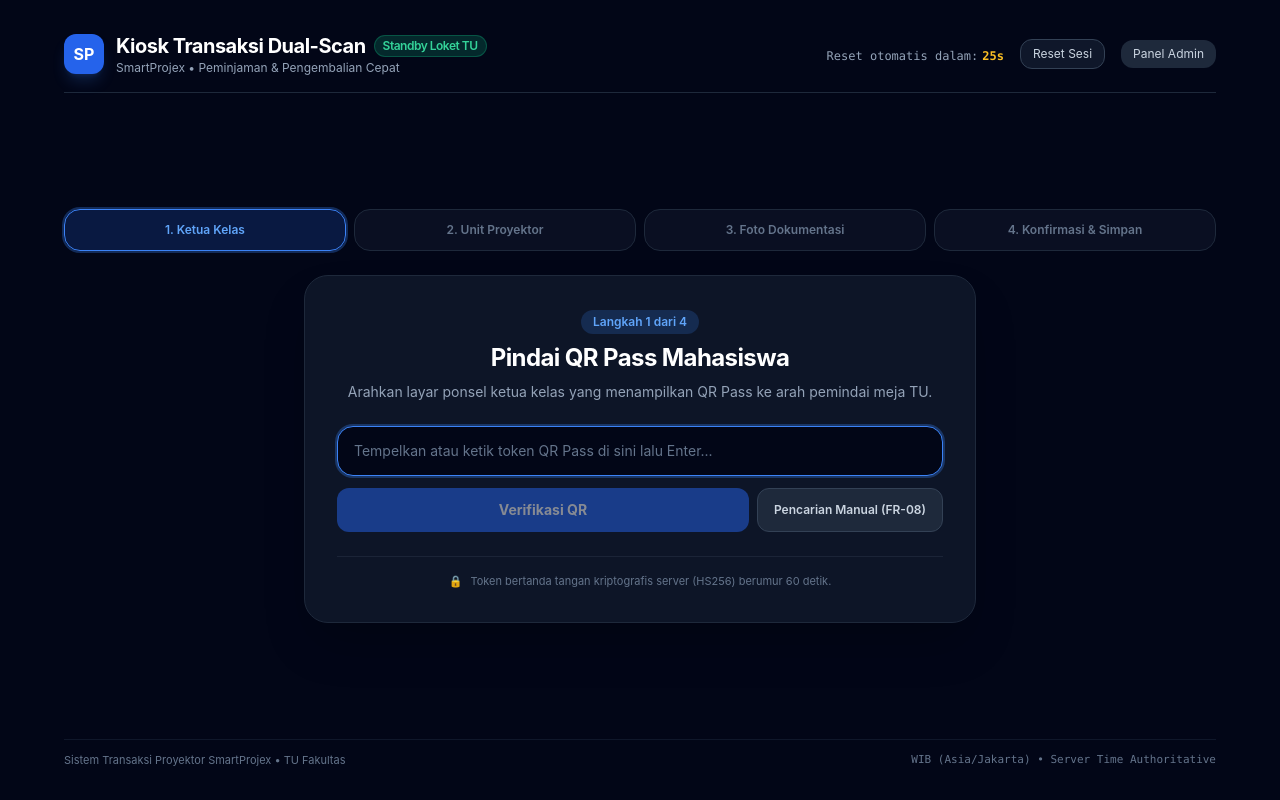
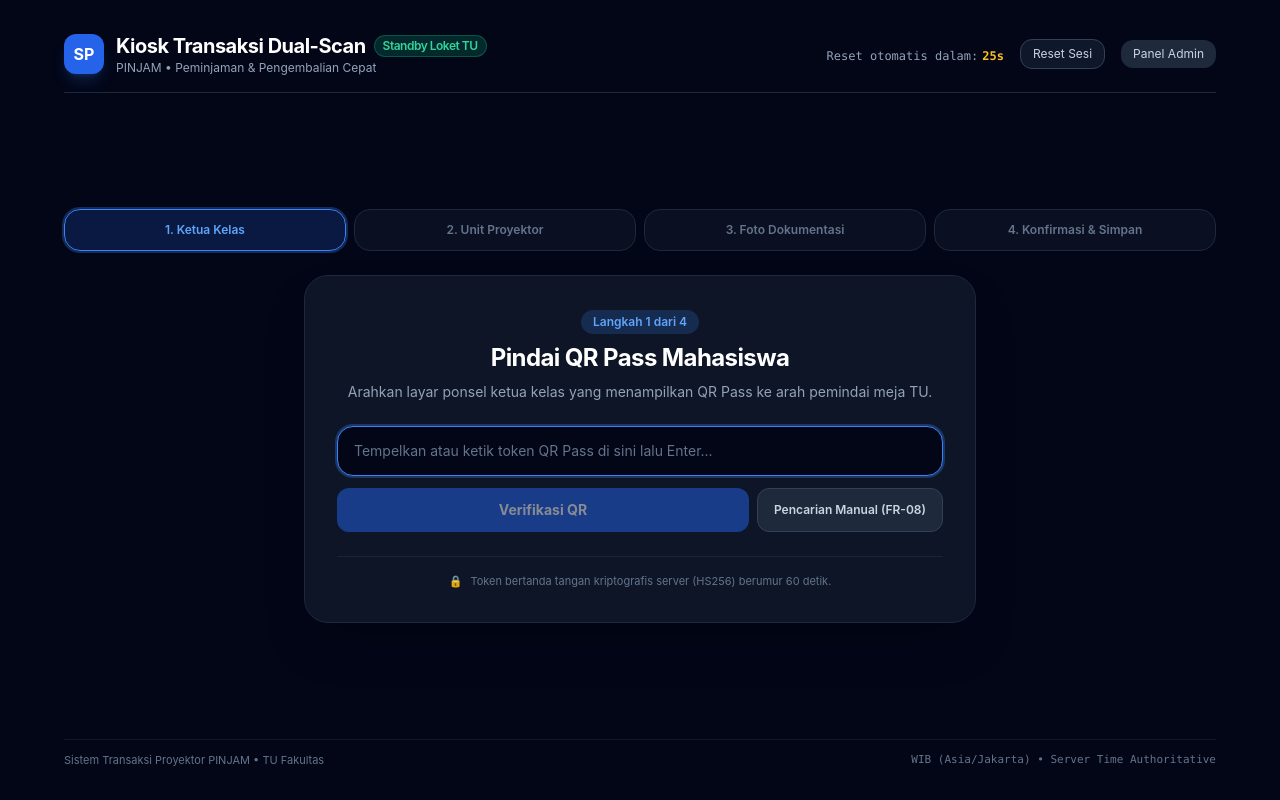
Before and after one commit to keegangibran/PINJAM, a Next.js app: page /kiosk in a window 1280 px wide. Built offline with nearby package versions, Linux system fonts and the light colour scheme.

Commit message:
refactor: rename application brand name from SmartProjex to PINJAM across UI components

```diff
--- a/src/app/(auth)/login/page.tsx
+++ b/src/app/(auth)/login/page.tsx
@@ -48,7 +48,7 @@ function LoginForm() {
     <div className="w-full max-w-md rounded-2xl border border-slate-200 bg-white p-8 shadow-sm">
       <div className="text-center">
         <span className="inline-block rounded-full bg-blue-100 px-3 py-1 text-xs font-semibold text-blue-700">
-          SmartProjex
+          PINJAM
         </span>
         <h1 className="mt-3 text-2xl font-bold tracking-tight text-slate-900">
           Masuk ke Akun
--- a/src/app/(student)/my-qr/page.tsx
+++ b/src/app/(student)/my-qr/page.tsx
@@ -234,7 +234,7 @@ export default function MyQrPassPage() {
               <span className="animate-ping absolute inline-flex h-full w-full rounded-full bg-emerald-400 opacity-75"></span>
               <span className="relative inline-flex rounded-full h-3 w-3 bg-emerald-500"></span>
             </span>
-            <span className="text-sm font-bold text-slate-900 tracking-tight">SmartProjex Pass</span>
+            <span className="text-sm font-bold text-slate-900 tracking-tight">PINJAM Pass</span>
           </div>
           <Link
             href="/"
@@ -553,7 +553,7 @@ export default function MyQrPassPage() {
 
       {/* Footer Info */}
       <div className="text-center py-4 text-[11px] text-slate-400">
-        SmartProjex TU Fakultas • Gunakan di Layar HP
+        PINJAM TU Fakultas • Gunakan di Layar HP
       </div>
     </div>
   );
--- a/src/app/admin/projectors/page.tsx
+++ b/src/app/admin/projectors/page.tsx
@@ -817,7 +817,7 @@ export default function AdminProjectorsPage() {
             >
               <div className="border-b border-slate-200 pb-2 w-full">
                 <p className="text-[10px] tracking-widest uppercase font-bold text-slate-500">
-                  SMARTPROJEX ASSET TAG
+                  PINJAM ASSET TAG
                 </p>
                 <h4 className="text-xl font-black font-mono text-slate-900 mt-0.5">
                   {qrPrintProjector.code}
@@ -836,7 +836,7 @@ export default function AdminProjectorsPage() {
               <div className="w-full pt-1">
                 <p className="text-xs font-bold text-slate-800">{qrPrintProjector.name}</p>
                 <p className="text-[10px] text-slate-500 mt-0.5">
-                  Pindai di Kiosk SmartProjex saat pinjam / kembali
+                  Pindai di Kiosk PINJAM saat pinjam / kembali
                 </p>
               </div>
             </div>
--- a/src/app/kiosk/page.tsx
+++ b/src/app/kiosk/page.tsx
@@ -383,7 +383,7 @@ export default function KioskPage() {
                 Standby Loket TU
               </span>
             </h1>
-            <p className="text-xs text-slate-400">SmartProjex • Peminjaman & Pengembalian Cepat</p>
+            <p className="text-xs text-slate-400">PINJAM • Peminjaman & Pengembalian Cepat</p>
           </div>
         </div>
 
@@ -1005,7 +1005,7 @@ export default function KioskPage() {
 
       {/* Bottom Footer Information */}
       <div className="max-w-6xl w-full mx-auto flex items-center justify-between text-[11px] text-slate-500 border-t border-slate-900 pt-3">
-        <span>Sistem Transaksi Proyektor SmartProjex • TU Fakultas</span>
+        <span>Sistem Transaksi Proyektor PINJAM • TU Fakultas</span>
         <span className="font-mono">WIB (Asia/Jakarta) • Server Time Authoritative</span>
       </div>
     </div>
--- a/src/app/layout.tsx
+++ b/src/app/layout.tsx
@@ -2,7 +2,7 @@ import type { Metadata } from 'next';
 import './globals.css';
 
 export const metadata: Metadata = {
-  title: 'SmartProjex — Sistem Peminjaman Proyektor Pintar',
+  title: 'PINJAM — Sistem Peminjaman Proyektor Pintar',
   description: 'Sistem Peminjaman Proyektor Kampus Berbasis Dual-Scan & Verifikasi Tatap Muka TU',
 };
 
--- a/src/app/page.tsx
+++ b/src/app/page.tsx
@@ -9,7 +9,7 @@ export default function HomePage() {
             Fase 1 — Fondasi
           </span>
           <h1 className="mt-4 text-2xl font-bold tracking-tight text-slate-900 sm:text-3xl">
-            SmartProjex
+            PINJAM
           </h1>
           <p className="mt-2 text-sm text-slate-600">
             Sistem Peminjaman Proyektor Pintar Berbasis Dual-Scan & Verifikasi Tatap Muka
--- a/src/components/registration/RegistrationForm.tsx
+++ b/src/components/registration/RegistrationForm.tsx
@@ -239,7 +239,7 @@ export default function RegistrationForm() {
             disabled={submitting}
           />
           <span className="text-xs text-slate-600 leading-relaxed">
-            <strong>Pernyataan Privasi & Persetujuan Eksplisit:</strong> Saya memahami bahwa SmartProjex memerlukan pengambilan foto wajah referensi dan foto dokumen identitas (KTM atau KTP) di meja TU semata-mata untuk verifikasi identitas peminjaman proyektor secara tatap muka oleh petugas. Foto dokumen akan dihapus segera setelah diverifikasi dan tidak ada data NIK yang disimpan.
+            <strong>Pernyataan Privasi & Persetujuan Eksplisit:</strong> Saya memahami bahwa sistem PINJAM memerlukan pengambilan foto wajah referensi dan foto dokumen identitas (KTM atau KTP) di meja TU semata-mata untuk verifikasi identitas peminjaman proyektor secara tatap muka oleh petugas. Foto dokumen akan dihapus segera setelah diverifikasi dan tidak ada data NIK yang disimpan.
           </span>
         </label>
       </div>
```
